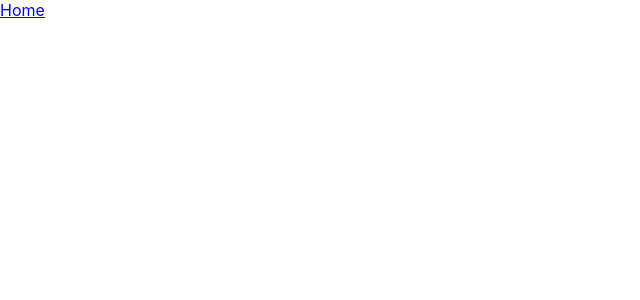
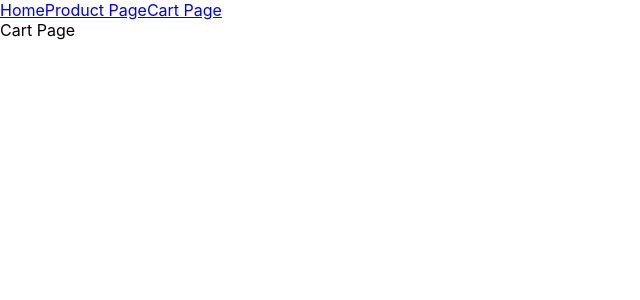
Before and after one commit to VanessaAla/webshop-project-frontend, a React (Create React App) app: page /cart in a window 1280 px wide. Shown: the top 300 px of the page, without its empty margins (0-640 px from the left). Built offline with nearby package versions, Linux system fonts and the light colour scheme.

Commit message:
added basic structures to the basic pages

```diff
--- a/src/App.js
+++ b/src/App.js
@@ -2,6 +2,8 @@ import React from "react";
 import { Switch, Route } from "react-router-dom";
 import NavBar from "./components/NavBar";
 import HomePage from "./pages/HomePage";
+import ProductPage from "./pages/ProductPage";
+import CartPage from "./pages/CartPage";
 import "./App.css";
 
 function App() {
@@ -10,6 +12,8 @@ function App() {
       <NavBar />
       <Switch>
         <Route exact path="/" component={HomePage} />
+        <Route path="/product" component={ProductPage} />
+        <Route path="/cart" component={CartPage} />
       </Switch>
     </div>
   );
--- a/src/components/NavBar.js
+++ b/src/components/NavBar.js
@@ -12,6 +12,22 @@ export default function NavBar() {
       >
         Home
       </NavLink>
+      <NavLink
+        to="/product"
+        exact={true}
+        className="NavLink"
+        activeClassName="NavLinkActive"
+      >
+        Product Page
+      </NavLink>
+      <NavLink
+        to="/cart"
+        exact={true}
+        className="NavLink"
+        activeClassName="NavLinkActive"
+      >
+        Cart Page
+      </NavLink>
     </div>
   );
 }
--- a/src/pages/CartPage.js
+++ b/src/pages/CartPage.js
@@ -1,5 +1,5 @@
 import React from "react";
 
 export default function CartPage() {
-  <div>CartPage</div>;
+  return <div>Cart Page</div>;
 }
```
